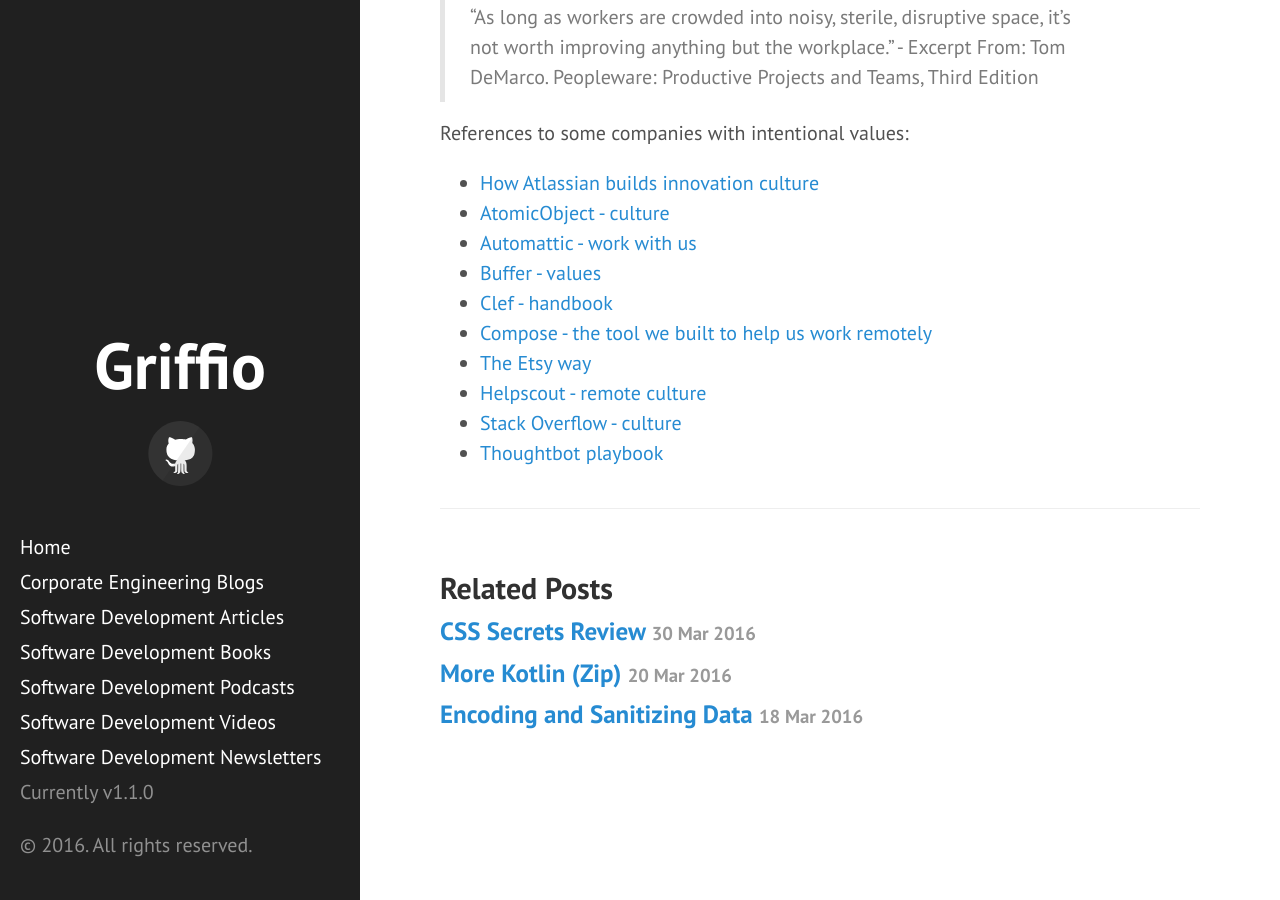
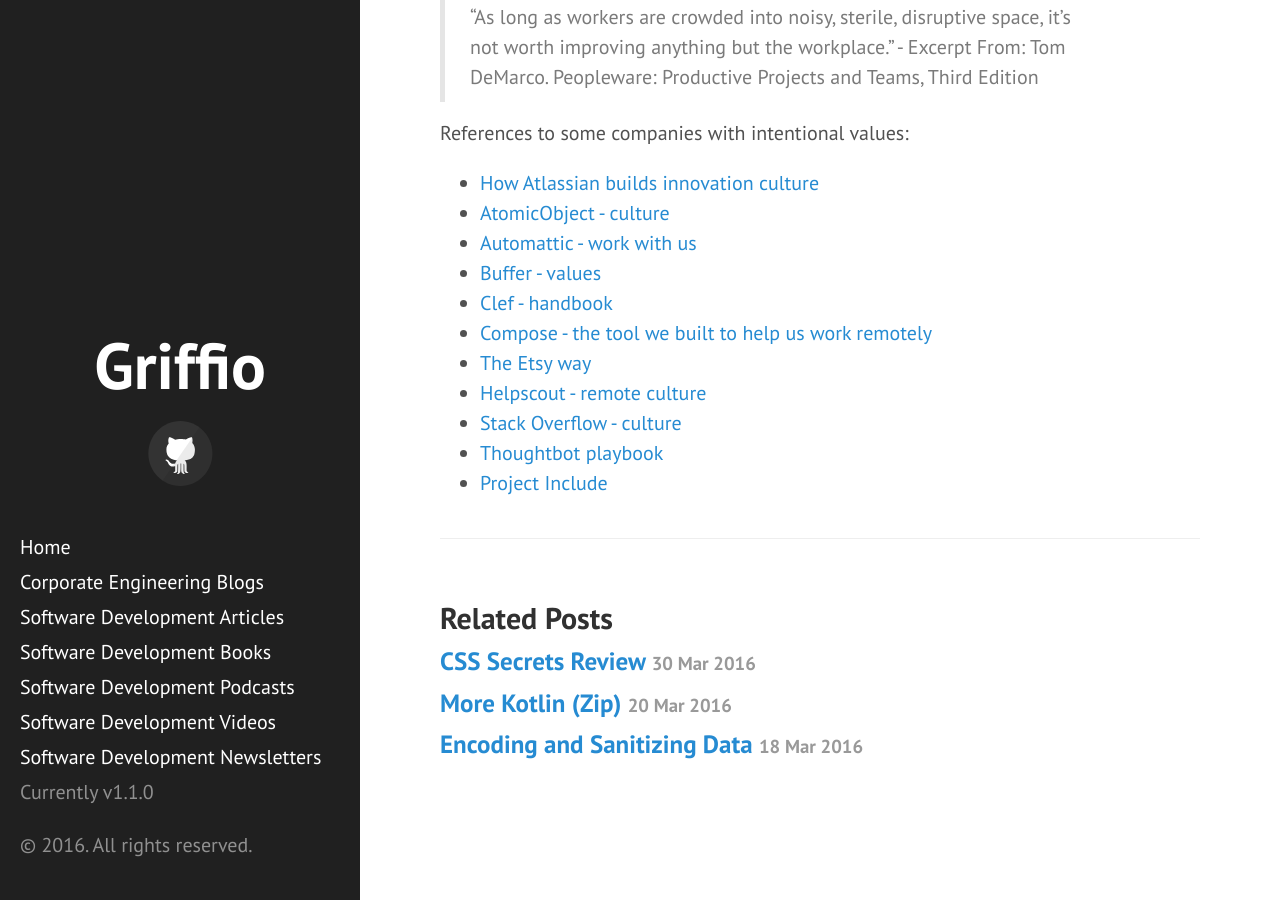
Before and after one commit to griffio/griffio.github.io, a Jekyll site: the page built from _posts/2016-02-16-What-Is-A-Company-Culture?.md, in a window 1280 px wide and 900 px high, scrolled down 1132 px. Built offline with Jekyll 4.4.1, drawn with Linux system fonts in a browser that asks for light colours; some web fonts are replaced.

Commit message:
Update 2016-02-16-What-Is-A-Company-Culture?.md

```diff
--- a/_posts/2016-02-16-What-Is-A-Company-Culture?.md
+++ b/_posts/2016-02-16-What-Is-A-Company-Culture?.md
@@ -43,3 +43,4 @@
 - [Helpscout - remote culture](https://www.helpscout.net/blog/remote-culture/)
 - [Stack Overflow - culture](https://blog.stackoverflow.com/company/culture/)
 - [Thoughtbot playbook](http://playbook.thoughtbot.com)
+- [Project Include](http://projectinclude.org/defining_culture)
```
